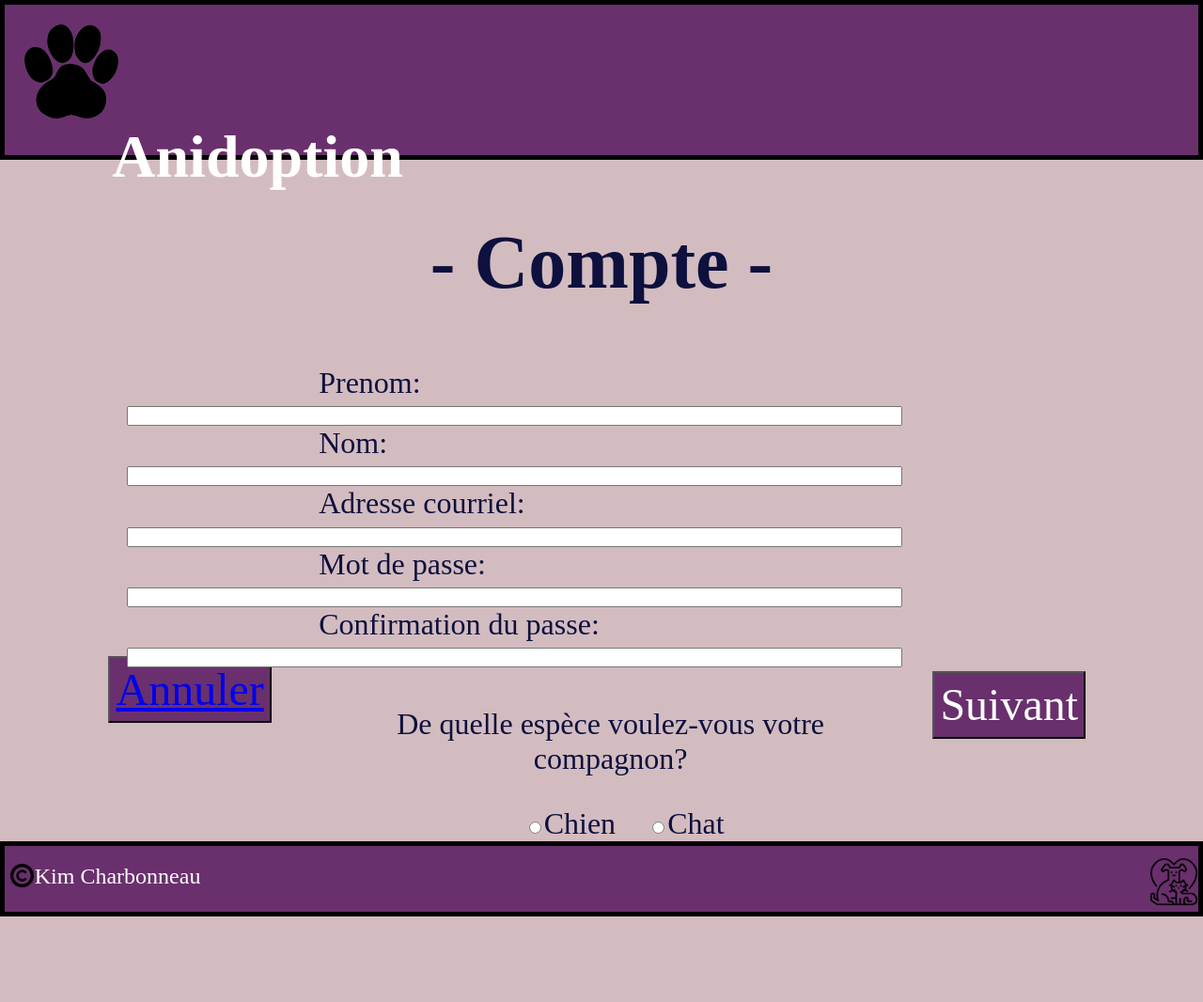
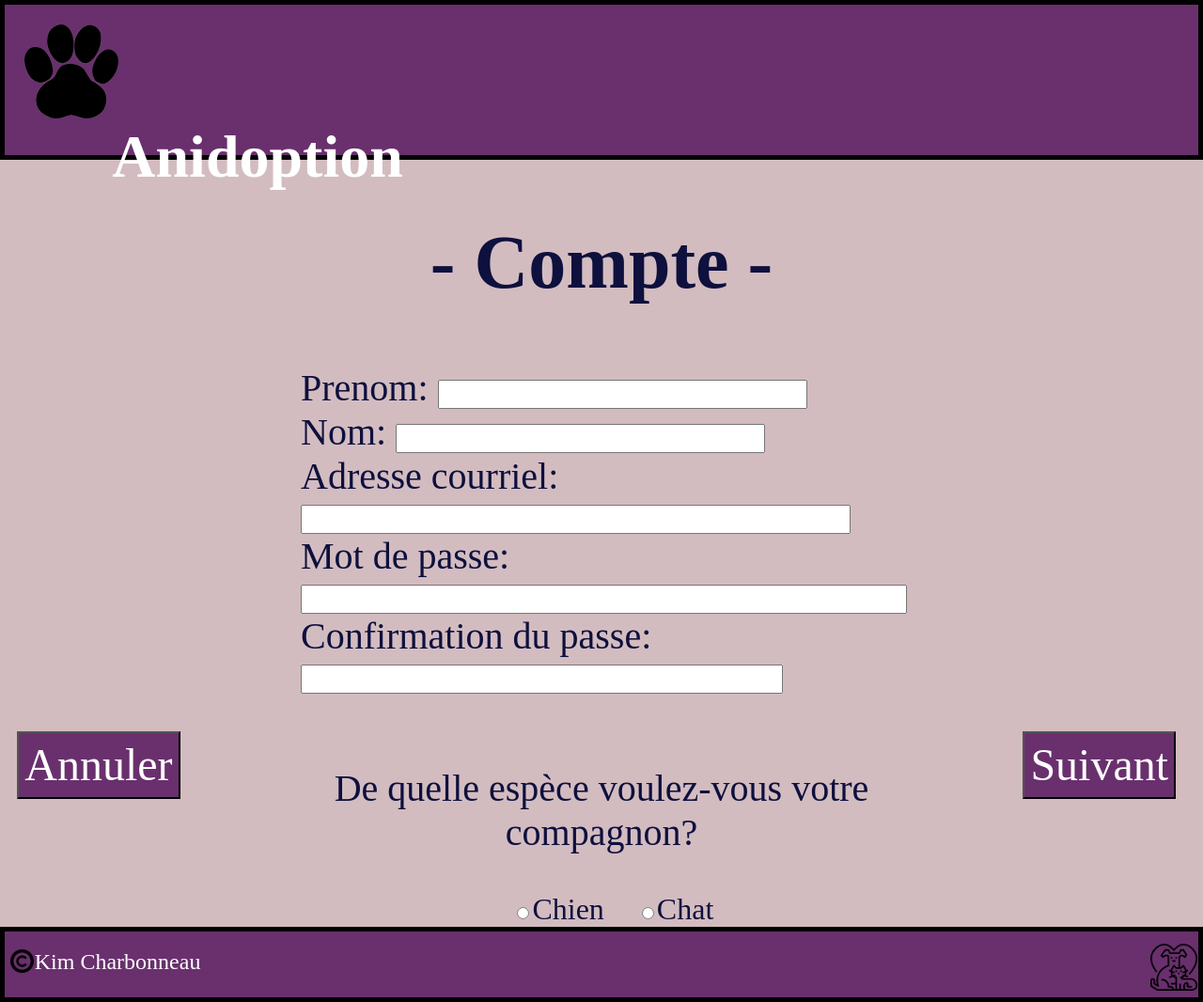
Before and after one commit to BoogieK/ProjetSynthese-Anidoption, a PHP site: page /creationCompte.php in a window 1280 px wide. Shown: the whole page at 94% size. Before the commit the page ends 975 px from the top, so only its background shows below. Run offline with PHP 8.4, Linux system fonts and the light colour scheme; some web fonts are replaced.

Commit message:
front end creation compte arrangee

```diff
--- a/Anidoption/css/creerCompte.css
+++ b/Anidoption/css/creerCompte.css
@@ -114,10 +114,16 @@ main
     text-decoration: none;
     cursor: pointer;
 
-   float: right;
-   margin-right: 10%;
-    margin-top: 170%;
+    float: right;
+    margin-right: 40%;
+    margin-top: 190%;
     margin-bottom: 10%;
+}
+
+a
+{
+    text-decoration: none;
+    color: white;
 }
 
 .contenu
@@ -144,8 +150,8 @@ main
     text-decoration: none;
     cursor: pointer;
 
-    margin-left: 10%;
-    margin-top: 170%;
+    margin-left: 40%;
+    margin-top: 190%;
     float: left;
     margin-bottom: 10%;
 }
@@ -159,54 +165,55 @@ h2
     font-size: 250%;
 }
 
-form
+label
 {
-    margin-left: 3%;
+    font-size: 30pt;
+    margin-top: 50%;
 }
+
 #prenom
 {
-    float:right;
-    margin-top: 1%;
+    font-size:15pt;
 }
 
 #nom
 {
-    float:right;
-    margin-top: 1%;
+    font-size:15pt;
 }
 
 #adresseCourriel
 {
-    float:right;
-    margin-top: 1%;
+    font-size:15pt;
 }
 
 #motDePasse
 {
-    float:right;
-    margin-top: 1%;
+    font-size:15pt;
 }
 
 #confirmationMotDePasse
 {
-    float:right;
-    margin-top: 1%;
-}
-
-p
-{
-    text-align: center;
+    font-size:15pt;
 }
 
 #favoriChien
 {
+    font-size: 20pt;
     margin-left: 36%;
 }
 
 #favoriChat
 {
+    font-size: 20pt;
     margin-left: 5%;
 }
+
+p
+{
+    font-size: 30pt;
+    text-align: center;
+}
+
 footer
 {
     background-color: #69306d;
--- a/Anidoption/php/creationCompte.php
+++ b/Anidoption/php/creationCompte.php
@@ -23,37 +23,37 @@
                 <h1>Anidoption</h1>
             </div>
             <div class="espacement"></div>
-            <div class="creationCompte">
-                    <button type="submit">Créer un compte</button>
-            </div>
+            <form action="index.php" method="post" class="creationCompte">
+			<button type="submit" name="creerCompte"> Créer un compte</button>
+		</form>
         </header>
 
 <main>
     <form action="creationCompte.php" method="POST" class="espaceGauche">
-        <button type="submit"><a href="accueil.php">Annuler</a></button>
+        <button type="submit"><a href="index.php">Annuler</a></button>
     </form>
     <div class="contenu">
         <h2>- Compte -</h2>
         <form action="creationCompte.php" method="POST">
             <div>
                 <label for="prenom">Prenom: </label>
-                <input type="text" name="prenom" id="prenom" size="100"/>
+                <input type="text" name="prenom" id="prenom" size="30" style="height:25px;"/>
             </div>
             <div>
                 <label for="nom">Nom: </label>
-                <input type="text" name="nom" id="nom" size="100"/>
+                <input type="text" name="nom" id="nom" size="30" style="height:25px;"/>
             </div>
             <div>
                 <label for="courriel">Adresse courriel: </label>
-                <input type="text" name="adresseCourriel" id="adresseCourriel" size="100"/>
+                <input type="text" name="adresseCourriel" id="adresseCourriel" size="46" style="height:25px;"/>
             </div>
             <div>
                 <label for="motDePasse">Mot de passe: </label>
-                <input type="password" name="motDePasse" id="motDePasse" size="100"/>
+                <input type="password" name="motDePasse" id="motDePasse" size="51" style="height:25px;"/>
             </div>
             <div>
                 <label for="confirmationMotDePasse">Confirmation du passe: </label>
-                <input type="password" name="confirmationMotDePasse" id="confirmationMotDePasse" size="100"/>
+                <input type="password" name="confirmationMotDePasse" id="confirmationMotDePasse" size="40" style="height:25px;"/>
             </div>
         <br>
         <div>
```
